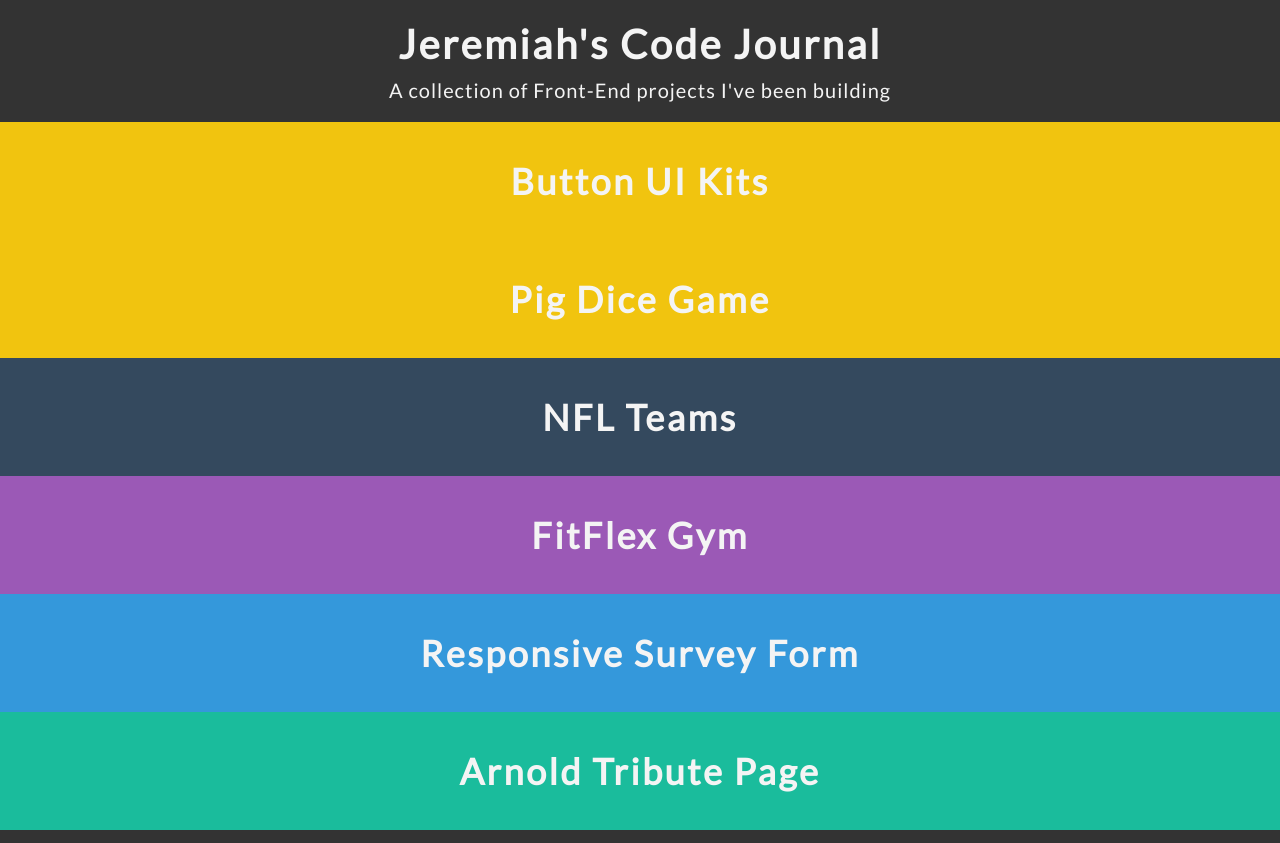
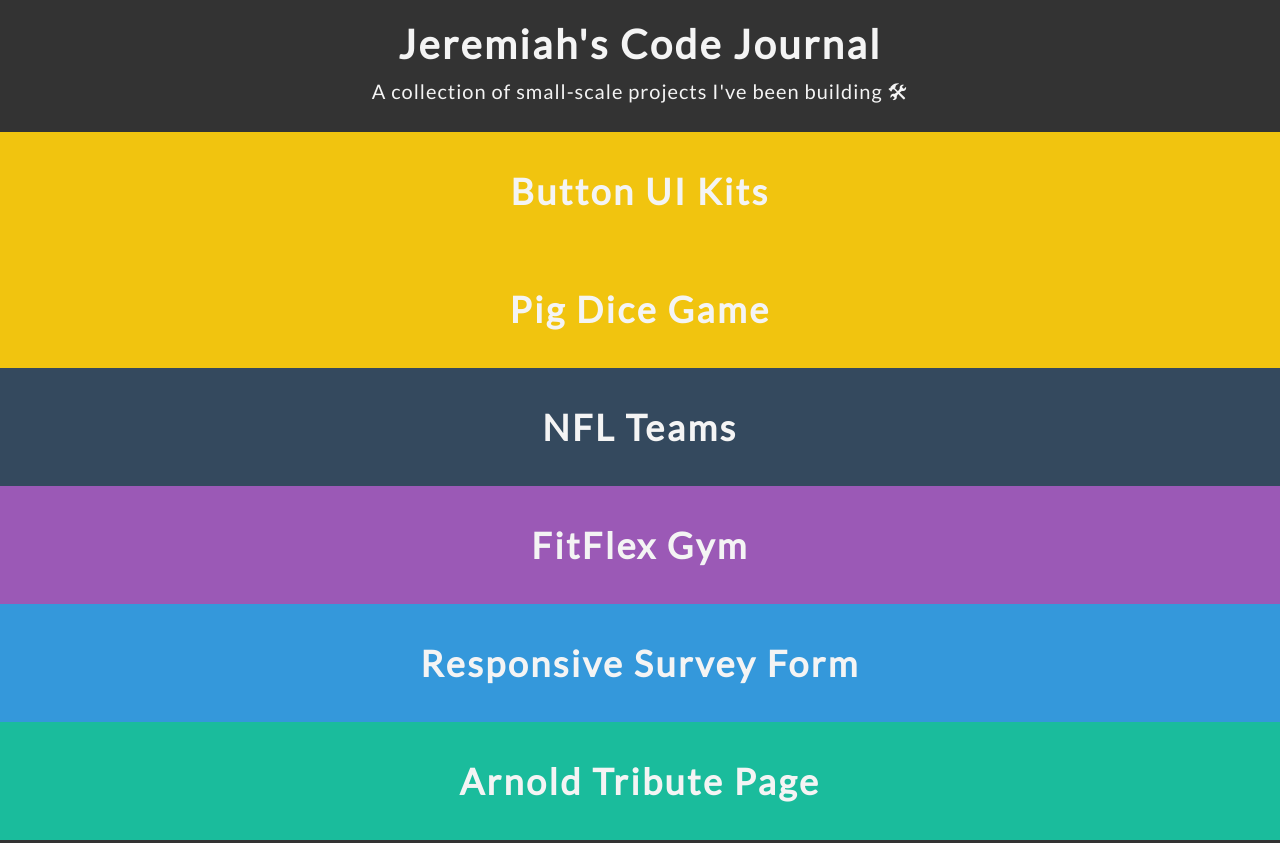
Before and after one commit to yojeremiah/code-journal, a plain HTML site: page index.html in a window 1280 px wide. Shown: the top 843 px of the page. Drawn offline with Linux system fonts and the light colour scheme.

Commit message:
Update tagline

```diff
--- a/index.html
+++ b/index.html
@@ -22,7 +22,7 @@
     <header id="header">
       <h1 class="title">Jeremiah's Code Journal</h1>
       <p class="header-text">
-        A collection of Front-End projects I've been building
+        A collection of small-scale projects I've been building 🛠
       </p>
     </header>
 
```
